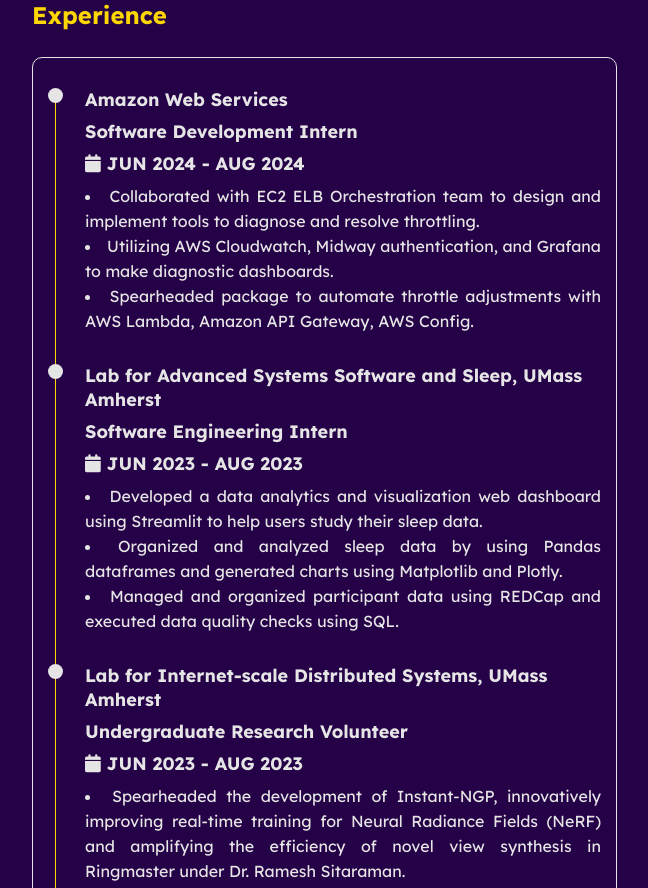
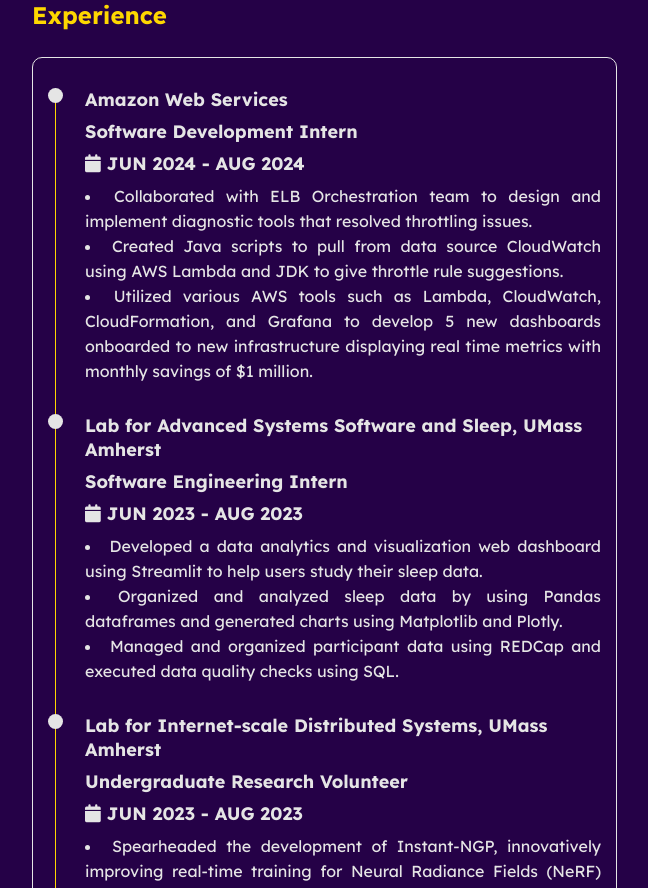
Before and after one commit to hannajiangg/hannajiangg.github.io, a plain HTML site: page index.html in a window 1280 px wide. Shown: the part 945-1833 px from the top of the page, without its empty margins (23-671 px from the left). Drawn offline with nearby package versions, Linux system fonts and the light colour scheme.

Commit message:
update after internship

```diff
--- a/index.html
+++ b/index.html
@@ -111,11 +111,12 @@
                                     <h4 class="timeline-title">
                                         <i class="fa fa-calendar"></i> JUN 2024 - AUG 2024
                                     </h4>
-                                    <li class="timeline-text">Collaborated with EC2 ELB Orchestration team to design and implement tools to diagnose and resolve throttling.
+                                    <li class="timeline-text">Collaborated with ELB Orchestration team to design and implement diagnostic tools that resolved throttling issues.
                                     </li>
-                                    <li class="timeline-text">Utilizing AWS Cloudwatch, Midway authentication, and Grafana to make diagnostic dashboards.
+                                    <li class="timeline-text">Created Java scripts to pull from data source CloudWatch using AWS Lambda and JDK to give throttle rule suggestions.
                                     </li>
-                                    <li class="timeline-text">Spearheaded package to automate throttle adjustments with AWS Lambda, Amazon API Gateway, AWS Config.
+                                    <li class="timeline-text">Utilized various AWS tools such as Lambda, CloudWatch, CloudFormation, and Grafana to develop 5 new dashboards
+                                        onboarded to new infrastructure displaying real time metrics with monthly savings of $1 million.
                                     </li>
                                 </div>
                                 <!-- Timeline-item -->
```
Also changed, not shown: 1 other file.
